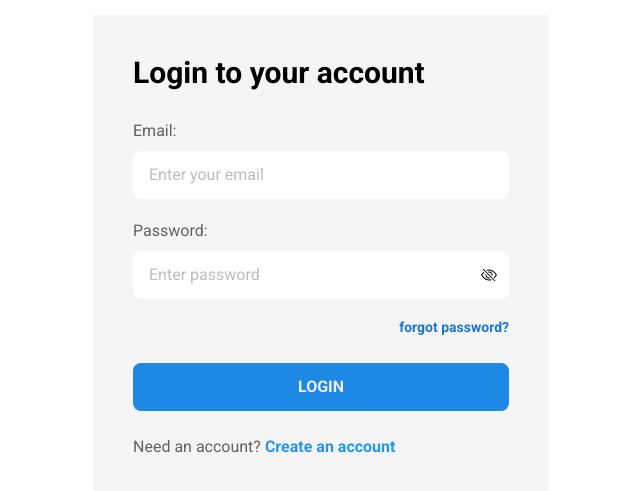
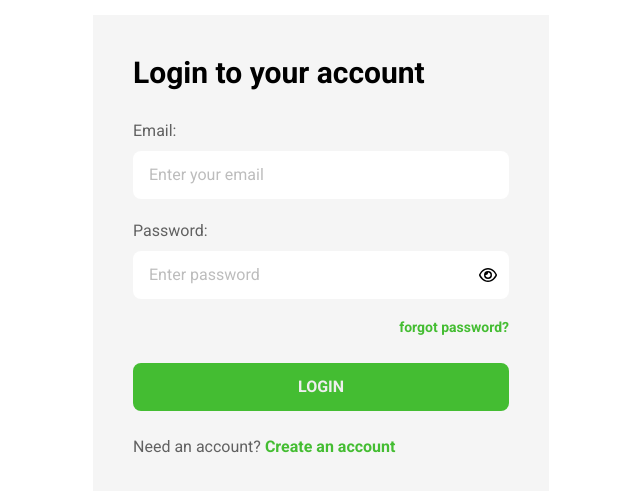
Before and after one commit to SynTec-Software-Project/AgrarianTradeSystemFrontend, a React (Vite) app: page /login in a window 1280 px wide. Shown: the part 143-634 px from the top of the page, without its empty margins (319-959 px from the left). Built offline with nearby package versions, Linux system fonts and the light colour scheme.

Commit message:
Changed colour

```diff
--- a/package.json
+++ b/package.json
@@ -9,6 +9,9 @@
     "preview": "vite preview"
   },
   "dependencies": {
+    "@fortawesome/fontawesome-svg-core": "^6.5.1",
+    "@fortawesome/free-regular-svg-icons": "^6.5.1",
+    "@fortawesome/react-fontawesome": "^0.2.0",
     "@heroicons/react": "2.0.18",
     "@material-tailwind/react": "2.1.4",
     "apexcharts": "3.44.0",
--- a/src/pages/SellerDashboard/auth/Login.jsx
+++ b/src/pages/SellerDashboard/auth/Login.jsx
@@ -1,4 +1,8 @@
+import { FontAwesomeIcon } from '@fortawesome/react-fontawesome';
+import { faEye} from '@fortawesome/free-regular-svg-icons';
+
 function Login(){
+
     return(
         <>
             <section class=" font-poppins">
@@ -23,28 +27,19 @@ function Login(){
                                                 <input type="password"
                                                     class="w-full px-4 py-3 bg-white rounded-lg dark:text-gray-400 dark:bg-gray-800 dark:border dark:border-gray-800 "
                                                     name="" placeholder="Enter password"/>
-                                                <svg xmlns="http://www.w3.org/2000/svg" width="16" height="16"
-                                                    class="absolute right-0 mr-3 dark:text-gray-300 bi bi-eye-slash" fill="currentColor"
-                                                    viewBox="0 0 16 16">
-                                                    <path
-                                                        d="M13.359 11.238C15.06 9.72 16 8 16 8s-3-5.5-8-5.5a7.028 7.028 0 0 0-2.79.588l.77.771A5.944 5.944 0 0 1 8 3.5c2.12 0 3.879 1.168 5.168 2.457A13.134 13.134 0 0 1 14.828 8c-.058.087-.122.183-.195.288-.335.48-.83 1.12-1.465 1.755-.165.165-.337.328-.517.486l.708.709z" />
-                                                    <path
-                                                        d="M11.297 9.176a3.5 3.5 0 0 0-4.474-4.474l.823.823a2.5 2.5 0 0 1 2.829 2.829l.822.822zm-2.943 1.299.822.822a3.5 3.5 0 0 1-4.474-4.474l.823.823a2.5 2.5 0 0 0 2.829 2.829z" />
-                                                    <path
-                                                        d="M3.35 5.47c-.18.16-.353.322-.518.487A13.134 13.134 0 0 0 1.172 8l.195.288c.335.48.83 1.12 1.465 1.755C4.121 11.332 5.881 12.5 8 12.5c.716 0 1.39-.133 2.02-.36l.77.772A7.029 7.029 0 0 1 8 13.5C3 13.5 0 8 0 8s.939-1.721 2.641-3.238l.708.709zm10.296 8.884-12-12 .708-.708 12 12-.708.708z" />
-                                                </svg>
+                                                    <FontAwesomeIcon icon={faEye} className='absolute right-3 bg-white pl-2'/>
                                             </div>
                                         </div>
                                     </div>
                                     <div class="mt-4 text-right">
-                                        <a href="#" class="text-sm font-semibold text-blue-700 hover:underline">forgot
+                                        <a href="#" class="text-sm font-semibold text-primary hover:underline">forgot
                                             password?</a>
                                     </div>
                                     <button
-                                        class="w-full px-4 py-3 mt-6 font-semibold text-gray-200 bg-blue-600 rounded-lg hover:text-gray-700 hover:bg-blue-200 "
+                                        class="w-full px-4 py-3 mt-6 font-semibold text-gray-200 bg-primary rounded-lg hover:text-gray-700 hover:bg-green-300 "
                                         type="submit">LOGIN</button>
                                     <p class="mt-6 text-gray-700 dark:text-gray-300"> Need an account?
-                                        <a href="#" class="font-semibold text-blue-500 hover:text-blue-700"> Create an account
+                                        <a href="#" class="font-semibold text-primary hover:text-green-800"> Create an account
                                         </a>
                                     </p>
                                 </form>
--- a/tailwind.config.cjs
+++ b/tailwind.config.cjs
@@ -4,7 +4,11 @@ const withMT = require("@material-tailwind/react/utils/withMT");
 module.exports = withMT({
   content: ["./index.html", "./src/**/*.{js,ts,jsx,tsx}"],
   theme: {
-    extend: {},
+    extend: {
+      colors:{
+        primary:"#44bd32"
+      }
+    },
   },
   plugins: [],
 });
```
